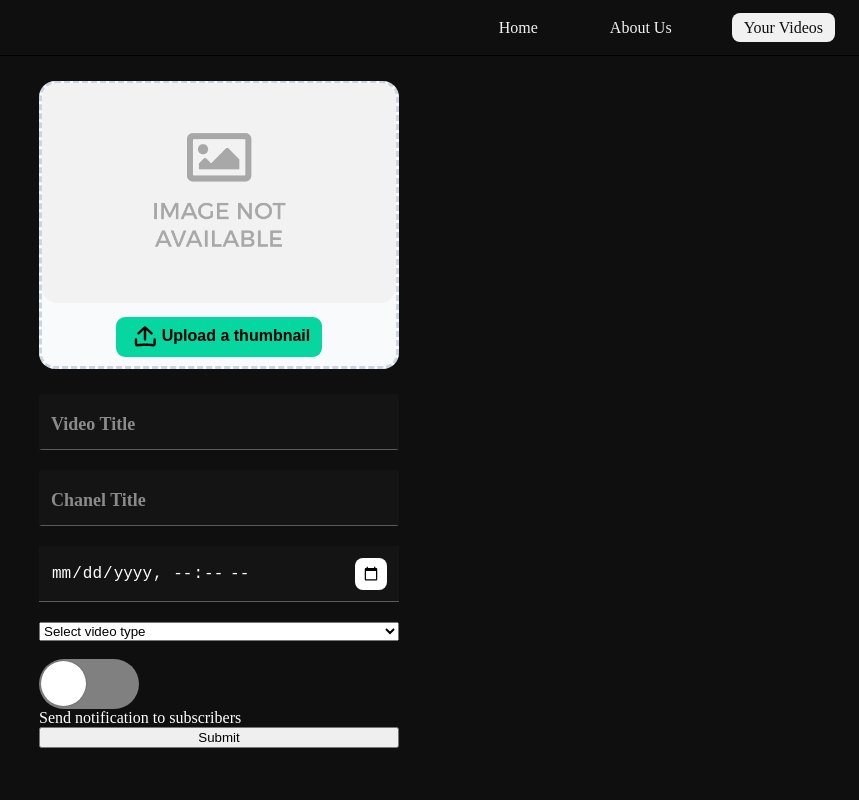
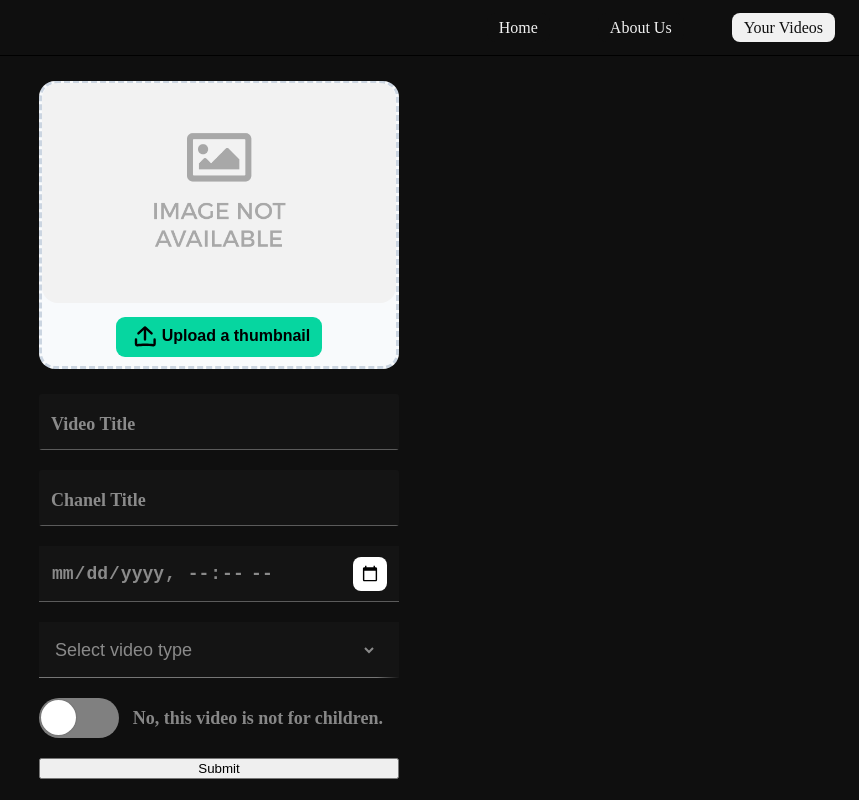
Before and after one commit to dokahp/rs-react, a React (Vite) app: page /add in a window 1280 px wide. Shown: the whole page, without its empty margins (421-1280 px from the left). Built offline with nearby package versions, Linux system fonts and the light colour scheme.

Commit message:
feat: styling switch and select

```diff
--- a/src/components/DatePicker/datePicker.css
+++ b/src/components/DatePicker/datePicker.css
@@ -1,10 +1,11 @@
 .datepicker {
   height: 56px;
   padding: 12px;
-  font-size: 16px;
+  font-size: 18px;
+  font-weight: 700;
   background: rgba(255, 255, 255, 0.02);
   box-shadow: inset 0 -1px 0 rgba(255, 255, 255, 0.3);
-  color: #fff;
+  color: rgba(255, 255, 255, 0.5);
   margin-bottom: 20px;
   border: 0;
 }
--- a/src/components/Form/Form.tsx
+++ b/src/components/Form/Form.tsx
@@ -1,19 +1,14 @@
 import React from 'react';
 import DatePicker from '../DatePicker/DatePicker';
 import Input from '../Input/Input';
+import Select from '../Select/Select';
 import Switch from '../Switch/Switch';
 import Upload from '../Upload/Upload';
 import './form.css';
 
 type Props = object;
 
-interface State {
-  switcher: {
-    isOn: boolean;
-  };
-}
-
-class Form extends React.Component<Props, State> {
+class Form extends React.Component<Props, object> {
   videoTitle: React.RefObject<HTMLInputElement> = React.createRef();
 
   chanelTitle: React.RefObject<HTMLInputElement> = React.createRef();
@@ -28,19 +23,8 @@ class Form extends React.Component<Props, State> {
 
   constructor(props: Props) {
     super(props);
-    this.handleSwitch = this.handleSwitch.bind(this);
     this.handleFormSubmit = this.handleFormSubmit.bind(this);
-    this.state = {
-      switcher: {
-        isOn: false,
-      },
-    };
-  }
-
-  handleSwitch() {
-    return this.setState((state: State) => {
-      return { switcher: { isOn: !state.switcher.isOn } };
-    });
+    this.state = {};
   }
 
   handleFormSubmit(event: React.SyntheticEvent) {
@@ -56,8 +40,6 @@ class Form extends React.Component<Props, State> {
   }
 
   render() {
-    const { switcher } = this.state;
-
     return (
       <div className="form-wrapper">
         <form
@@ -69,22 +51,8 @@ class Form extends React.Component<Props, State> {
           <Input referance={this.videoTitle} labelText="Video Title" />
           <Input referance={this.chanelTitle} labelText="Chanel Title" />
           <DatePicker referance={this.date} />
-
-          <select defaultValue="default" ref={this.select}>
-            <option value="Video">Video</option>
-            <option value="Stream">Stream</option>
-            <option value="default">Select video type</option>
-          </select>
-
-          <label htmlFor="react-switch-new" className="label">
-            <Switch
-              reference={this.switchElem}
-              name="react-switch-new"
-              isOn={switcher.isOn}
-              handleSwitch={this.handleSwitch}
-            />
-            Send notification to subscribers
-          </label>
+          <Select referance={this.select} />
+          <Switch reference={this.switchElem} name="react-switch-new" />
           <button type="submit">Submit</button>
         </form>
       </div>
--- /dev/null
+++ b/src/components/Select/Select.tsx
@@ -0,0 +1,28 @@
+import React from 'react';
+import './select.css';
+
+interface Props {
+  referance: React.RefObject<HTMLSelectElement>;
+}
+
+class Select extends React.Component<Props, object> {
+  constructor(props: Props) {
+    super(props);
+    this.state = {};
+  }
+
+  render() {
+    const { referance } = this.props;
+    return (
+      <select className="select" defaultValue="default" ref={referance}>
+        <option value="Video">Video</option>
+        <option value="Stream">Stream</option>
+        <option value="default" hidden>
+          Select video type
+        </option>
+      </select>
+    );
+  }
+}
+
+export default Select;
--- /dev/null
+++ b/src/components/Select/select.css
@@ -0,0 +1,13 @@
+.select {
+  height: 56px;
+  margin-bottom: 20px;
+  background: rgba(255, 255, 255, 0.02);
+  font-size: 18px;
+  font-weight: 500;
+  color: rgba(255, 255, 255, 0.5);
+  padding-left: 12px;
+  padding-right: 12px;
+  border-top: transparent;
+  border-left: transparent;
+  border-right: 22px solid transparent;
+}
--- a/src/components/Switch/Switch.tsx
+++ b/src/components/Switch/Switch.tsx
@@ -3,38 +3,62 @@ import './switch.css';
 
 interface Props {
   name: string;
-  isOn: boolean;
   reference: React.RefObject<HTMLInputElement>;
-  handleSwitch: () => void;
 }
 
-class Switch extends React.PureComponent<Props, object> {
+interface State {
+  switcher: {
+    isOn: boolean;
+  };
+}
+
+class Switch extends React.PureComponent<Props, State> {
   constructor(props: Props) {
     super(props);
-    this.state = {};
+    this.handleSwitch = this.handleSwitch.bind(this);
+    this.state = {
+      switcher: {
+        isOn: false,
+      },
+    };
+  }
+
+  handleSwitch() {
+    return this.setState((state: State) => {
+      return { switcher: { isOn: !state.switcher.isOn } };
+    });
   }
 
   render() {
-    const { reference, name, isOn, handleSwitch } = this.props;
+    const { reference, name } = this.props;
+    const { switcher } = this.state;
     return (
-      <>
+      <label
+        htmlFor="react-switch-new"
+        className="label"
+        style={{ display: 'flex', alignItems: 'center' }}
+      >
         <input
           ref={reference}
           name={name}
-          checked={isOn}
-          onChange={handleSwitch}
+          onChange={this.handleSwitch}
           className="react-switch-checkbox"
           id="react-switch-new"
           type="checkbox"
         />
         <label
-          style={{ backgroundColor: isOn ? '#06D6A0' : '#808080' }}
+          style={{ backgroundColor: switcher.isOn ? '#06D6A0' : '#808080' }}
           className="react-switch-label"
           htmlFor="react-switch-new"
         >
           <span className="react-switch-button" />
         </label>
-      </>
+        {switcher.isOn ? (
+          <div className="description">Yes, this video is for kids.</div>
+        ) : (
+          <div className="description">No, this video is not for children.</div>
+        )}
+      </label>
     );
   }
 }
--- a/src/components/Switch/switch.css
+++ b/src/components/Switch/switch.css
@@ -1,7 +1,13 @@
+.label {
+  display: flex;
+  align-items: center;
+  margin-bottom: 20px;
+  justify-content: space-between;
+}
 .react-switch-checkbox {
   height: 0;
   width: 0;
-  visibility: hidden;
+  display: none;
 }
 
 .react-switch-label {
@@ -9,8 +15,8 @@
   align-items: center;
   justify-content: space-between;
   cursor: pointer;
-  width: 100px;
-  height: 50px;
+  width: 80px;
+  height: 40px;
   background: #808080;
   border-radius: 100px;
   position: relative;
@@ -22,8 +28,8 @@
   position: absolute;
   top: 2px;
   left: 2px;
-  width: 45px;
-  height: 45px;
+  width: 35px;
+  height: 35px;
   border-radius: 45px;
   transition: 0.2s;
   background: #fff;
@@ -38,3 +44,10 @@
 .react-switch-label:active .react-switch-button {
   width: 60px;
 }
+
+.description {
+  margin-right: 16px;
+  color: rgba(255, 255, 255, 0.5);
+  font-size: 18px;
+  font-weight: 700;
+}
```
